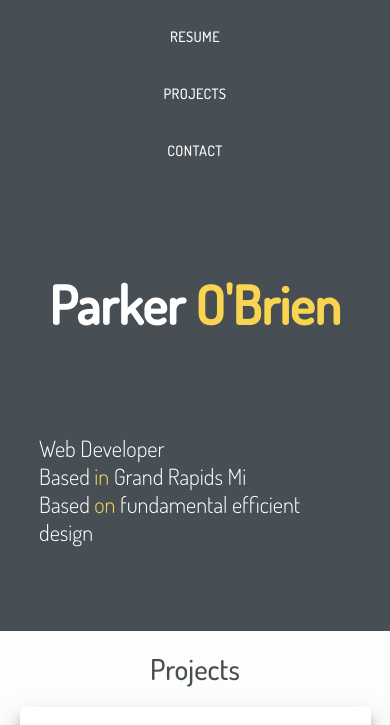
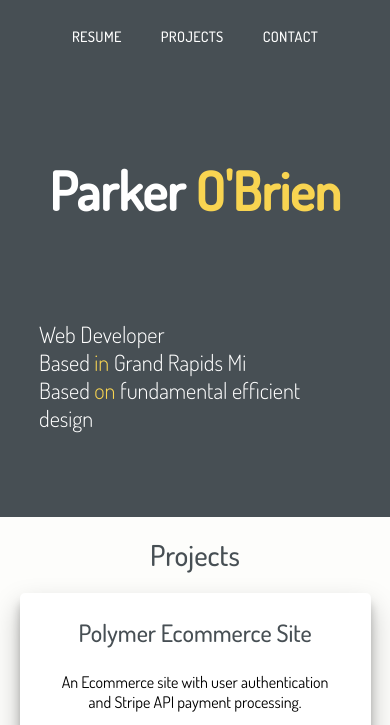
Before and after one commit to pto3/myPortfolio, a React app: page / in a window 390 px wide. Shown: the top 725 px of the page. Built offline with nearby package versions, Linux system fonts and the light colour scheme.

Commit message:
navbar mobile tweaks

```diff
--- a/src/styles/components/navbar.css
+++ b/src/styles/components/navbar.css
@@ -35,7 +35,7 @@
     font-weight: 500;
     padding: 5%;
     text-decoration: none;
-    display: inline;
+    display: inline-block;
 }
 
 .navbar a:hover {
--- a/src/styles/index.css
+++ b/src/styles/index.css
@@ -28,11 +28,4 @@ body {
 		margin: 10px 10px 0 20px;
 	}
 
-	.navbar a:hover {
-    color:#F8D451;
-	}
-
-	.navbar a {
-    display:block;
-	}
 }
```
